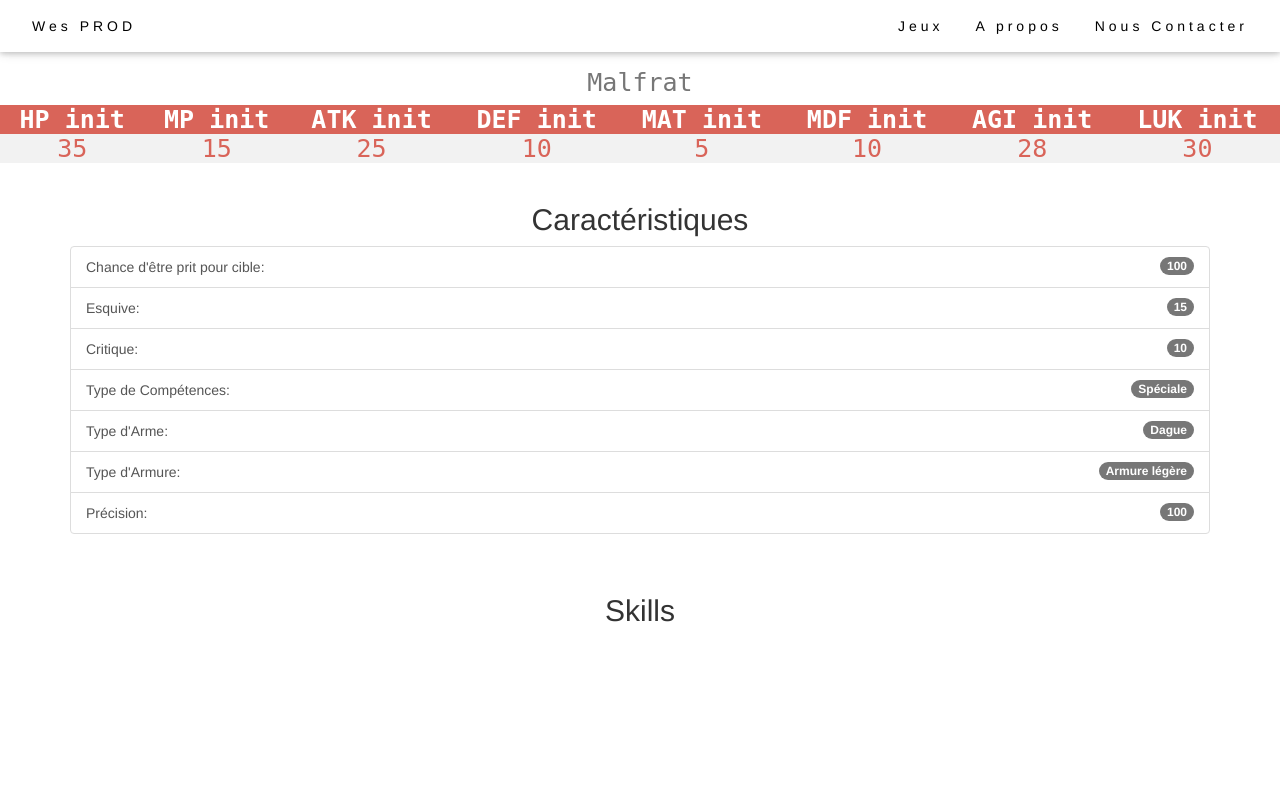
After one commit to Nassium/Test, a PHP site: page /Classe/Dissidious/Malfrat.php in a window 1280 px wide. The commit adds this page. Run offline with PHP 8.4, Linux system fonts and the light colour scheme.

Commit message:
Rajout des styles pour caption td dans le CSS, Rajout d'un saut de ligne dans le tableau des stats , Rajout des liens menant à chaque classe perso plus détaillée , Rajout du commencement de la page Malfrat en détaillée

```diff
--- /dev/null
+++ b/Classe/Dissidious/Malfrat.php
@@ -0,0 +1,86 @@
+<head>
+<?php include ('../../Outils/header.php'); ?>
+<title> Classe </title>
+<meta charset="UTF-8">
+<link rel="stylesheet" href="https://maxcdn.bootstrapcdn.com/bootstrap/3.3.7/css/bootstrap.min.css">
+<link rel="stylesheet" type="text/css" href="/style.css">
+<script src="https://ajax.googleapis.com/ajax/libs/jquery/3.3.1/jquery.min.js"></script>
+<script src="https://maxcdn.bootstrapcdn.com/bootstrap/3.3.7/js/bootstrap.min.js"></script>
+</head>
+
+<body>
+<br><br><br>
+	<table>
+		<caption>Malfrat</caption>
+		<tr>
+			<th>HP init</th>
+			<th>MP init</th>
+			<th>ATK init</th>
+			<th>DEF init</th>
+			<th>MAT init</th>
+			<th>MDF init</th>
+			<th>AGI init</th>
+			<th>LUK init</th>
+		</tr>
+		<tr>
+			<td>35</td>
+			<td>15</td>
+			<td>25</td>
+			<td>10</td>
+			<td>5</td>
+			<td>10</td>
+			<td>28</td>
+			<td>30</td>
+		</tr>
+	</table>
+	<br>
+	<div class="container">
+		<h2 style="text-align: center;">Caractéristiques</h2>
+		<ul class="list-group">
+			<a href="#" onclick="notify(this)" class="list-group-item">Chance d'être prit pour cible:
+				<span class="badge badge-primary badge-pill">100</span>
+			</a>
+			<a href="#" onclick="notify(this)" class="list-group-item">Esquive:
+				<span class="badge badge-primary badge-pill">15</span>
+			</a>
+			<a href="#" onclick="notify(this)" class="list-group-item">Critique:
+				<span class="badge badge-primary badge-pill">10</span>
+			</a>
+			<a href="#" onclick="notify(this)" class="list-group-item">Type de Compétences:
+				<span class="badge badge-primary badge-pill">Spéciale</span>
+			</a>
+			<a href="#" onclick="notify(this)" class="list-group-item">Type d'Arme:
+				<span class="badge badge-primary badge-pill">Dague</span>
+			</a>
+			<a href="#" onclick="notify(this)" class="list-group-item">Type d'Armure:
+				<span class="badge badge-primary badge-pill">Armure légère</span>
+			</a>
+			<a href="#" onclick="notify(this)" class="list-group-item">Précision:
+				<span class="badge badge-primary badge-pill">100</span>
+			</a>
+		</ul>
+	</div>
+	<br>
+	<div class="container">
+		<h2 style="text-align: center;">Skills</h2>
+	</div>
+
+	<script>
+		function notify(el) {
+  resetElements();
+  console.log(el.innerHTML);
+  el.classList.add('active');
+}
+
+function resetElements() {
+  // Get all elements with "active" class
+  var els = document.getElementsByClassName("active");
+
+  // Loop over Elements to remove active class;
+  for (var i = 0; i < els.length; i++) {
+    els[i].classList.remove('active')
+  }
+}
+	</script>
+
+</body>
--- a/Classe/Dissidious/index_classe.php
+++ b/Classe/Dissidious/index_classe.php
@@ -6,6 +6,7 @@
 </head>
 
 <body>
+<br><br><br>
 <?php  //include ('../../Outils/Dissidious/menu_dissidious_classe.php'); ?>
 <?php include ('../../Outils/read_base_classe.php'); ?>
 </body>
--- a/style.css
+++ b/style.css
@@ -10,16 +10,23 @@ table
 	color:#d96459;
 	font-family:monospace;
 	font-size:25px;
-	text-align:left;
+	text-align:center;
+}
+caption {
+	text-align:center ;
 }
 th
 {
-		background-color: #d96459;
-		color: white;
+	background-color: #d96459;
+	color: white;
+	text-align: center;
 }
 tr:nth-child(even)
 {
 	background-color: #f2f2f2;
+}
+td {
+	text-align: center;
 }
 #menu, #menu ul{
 padding:0;
```
Also changed, not shown: Outils/read_base_classe.php (+4 -4 lines), QuizRonaldo.php (added, +31 -0 lines).
